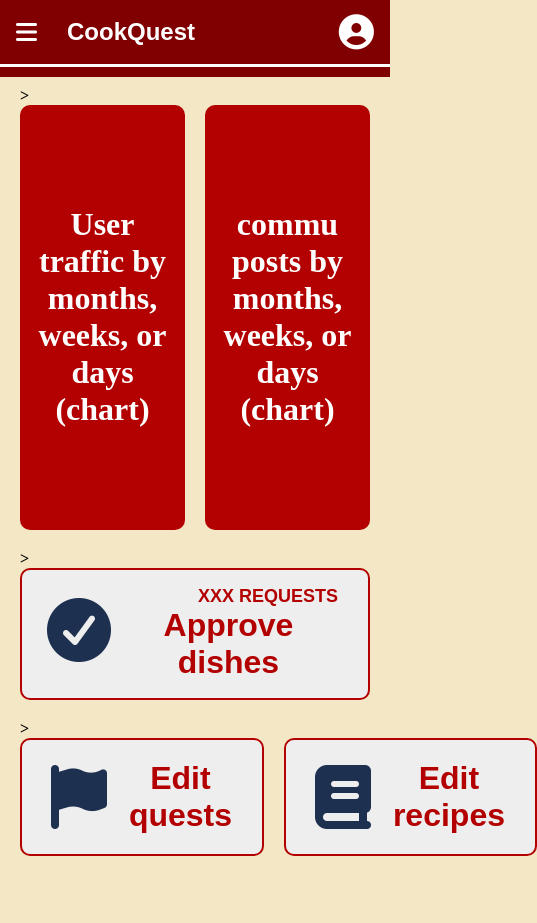
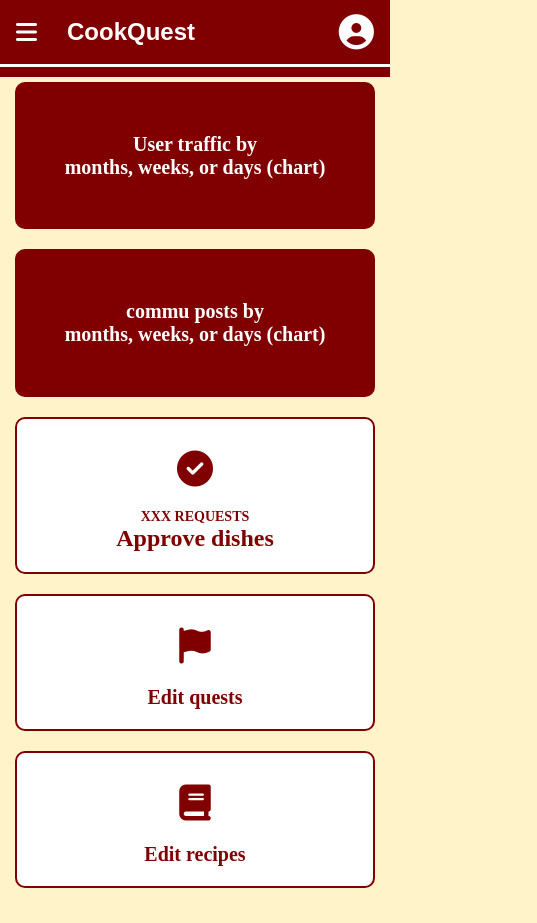
Before and after one commit to eartttpy1/CookQuest, a plain HTML site: page html/admin/admin-main.html in a window 390 px wide. Shown: the whole page, 537 px wide, since content can reach past the window. Before the commit the page ends 896 px from the top, so only its background shows below. Drawn offline with nearby package versions, Linux system fonts and the light colour scheme; a web font is replaced by a local one.

Commit message:
theme + responsive for admin-main
Added switchable dark/light theme via option. added responsive on mobile device {768px, 500px, 320px}.

```diff
--- a/assets/a-css/admin-main.css
+++ b/assets/a-css/admin-main.css
@@ -1,7 +1,20 @@
-* {
-  margin: 0;
-  padding: 0;
-  box-sizing: border-box;
+:root{
+  --base-color: #800002;
+  --text-color: white;
+  --background-theme: #FFF3C9;
+  --hover-color: rgb(162, 0, 3, 0.3);
+  --box-shadow-color: rgb(0, 0, 0, 0.7);
+  --border-bottom-color: rgba(255,255,255,0.2);
+  --option-color: #800002;
+}
+body.darkmode{
+  --base-color: #3D4459;
+  --text-color: white;
+  --background-theme: #FFF3C9;
+  --hover-color: rgba(87, 96, 130, 0.7);
+  --box-shadow-color: rgb(0, 0, 0, 0.7);
+  --border-bottom-color: rgba(255,255,255,0.2);
+  --option-color: #2d3241;
 }
 
 .logo {
@@ -10,12 +23,12 @@
 }
 
 body {
-  background-color: #f3e7c6;
+  background-color: var(--background-theme);
 }
 
 .header {
-  background-color: #b30000;
-  color: white;
+  background-color: var(--base-color);
+  color: var(--text-color);
   display: flex;
   align-items: center;
   justify-content: space-between;
@@ -31,7 +44,7 @@ body {
 .profile {
   width: 35px;
   height: 35px;
-  background: #ddd;
+  background: white;
   border-radius: 50%;
 }
 
@@ -54,8 +67,8 @@ body {
 }
 
 .card.red {
-  background-color: #b30000;
-  color: white;
+  background-color: var(--base-color);
+  color: var(--text-color);
   padding-top: 12vh;
   padding-bottom: 12vh;
   font-weight: bold;
@@ -65,44 +78,47 @@ body {
   display: flex;
   justify-content: space-between;
   align-items: center;
-  border: 2px solid #b30000;
-  padding-right: 30px;
-  background: #eee;
+  border: 2px solid var(--base-color);
+  padding:30px;
+  background: white;
   margin-bottom: 20px;
+}
+
+.card.wide .left i {
+  font-size: 50px;
+  color: var(--base-color);
 }
 
 .requests {
   text-align: right;
-  font-family: 'Pattaya', sans-serif;
   font-size: 18px;
-  color: #b30000;
+  color: var(--base-color);
 }
 
 .action {
-  font-family: 'Pattaya', sans-serif;
   font-size: 32px;
-  color: #b30000;
+  color: var(--base-color);
   font-weight: bold;
 }
 
 .card.outline {
-  border: 2px solid #b30000;
-  padding-right: 30px;
-  background: #eee;
-  color: #b30000;
+  border: 2px solid var(--base-color);
+  padding: 30px;
+  background: white;
+  color: var(--base-color);;
   display: flex;
   align-items: center;
   justify-content: space-between;
-  gap: 10px;
+  margin-bottom: 20px;
   font-weight: bold;
 }
 
-.text {
-  font-family: 'Pattaya', sans-serif;
-}
-.icon {
-  width: 80px;
-  height: 80px;
+.card.outline i {
+  font-size: 50px;
+  color: var(--base-color);
+  display: flex;
+  align-items: center;
+  justify-content: center;
 }
 
 .link-card {
@@ -121,3 +137,116 @@ body {
 .link-card:active {
   transform: scale(0.98);
 }
+
+@media (max-width: 768px) {
+  .card-row {
+    flex-direction: column;
+  }
+
+  .card {
+    font-size: 24px;
+  }
+
+  .card.red {
+    padding-top: 8vh;
+    padding-bottom: 8vh;
+  }
+
+  .card.wide {
+    flex-direction: column;
+    align-items: center;
+    text-align: center;
+    justify-content: center;
+    padding: 20px;
+  }
+
+  .card.wide .left {
+    margin-bottom: 10px;
+  }
+
+  .card.outline {
+    flex-direction: column;
+    align-items: center;
+    text-align: center;
+    width: 100%;
+    padding: 20px;
+    margin: 0 auto;
+  }
+
+  .card.wide .right {
+    align-items: center;
+  }
+
+  .requests {
+    text-align: center;
+  }
+}
+
+@media (max-width: 500px) {
+  .container {
+    padding: 15px;
+  }
+
+  .card {
+    font-size: 20px;
+    padding: 15px;
+  }
+
+  .card.red {
+    padding-top: 6vh;
+    padding-bottom: 6vh;
+  }
+
+  .card.wide .left i {
+    font-size: 40px;
+    padding: 15px;
+  }
+
+  .action {
+    font-size: 24px;
+  }
+
+  .requests {
+    font-size: 14px;
+  }
+
+  .card.outline {
+    flex-direction: column;
+    justify-content: center;
+    text-align: center;
+    gap: 10px;
+  }
+
+  .card.outline i,
+  .card.wide .left i {
+    font-size: 36px;
+    padding: 12px;
+  }
+}
+
+@media (max-width: 320px) {
+  .card {
+    font-size: 16px;
+  }
+
+  .action {
+    font-size: 18px;
+  }
+
+  .requests {
+    font-size: 12px;
+  }
+
+  .card.wide .left i {
+    font-size: 32px;
+    padding: 10px;
+  }
+
+  .card.outline i {
+    font-size: 32px;
+  }
+
+  .container {
+    padding: 10px;
+  }
+}
--- a/html/admin/admin-main.html
+++ b/html/admin/admin-main.html
@@ -13,6 +13,7 @@
     <link rel="preconnect" href="https://fonts.gstatic.com" crossorigin>
     <link href="https://fonts.googleapis.com/css2?family=Inria+Serif:ital,wght@0,300;0,400;0,700;1,300;1,400;1,700&family=Nunito:ital,wght@0,200..1000;1,200..1000&display=swap" rel="stylesheet">
     <link href="https://fonts.googleapis.com/css2?family=Pattaya&display=swap" rel="stylesheet">
+    <link href="https://fonts.googleapis.com/css2?family=IBM+Plex+Sans+Thai+Looped:wght@100;200;300;400;500;600;700&family=Inria+Serif:ital,wght@0,300;0,400;0,700;1,300;1,400;1,700&family=Nunito:ital,wght@0,200..1000;1,200..1000&display=swap" rel="stylesheet">
     <link rel="stylesheet" href="https://cdnjs.cloudflare.com/ajax/libs/font-awesome/6.5.2/css/all.min.css" integrity="sha512-SnH5WK+bZxgPHs44uWIX+LLJAJ9/2PkPKZ5QiAj6Ta86w+fsb2TkcmfRyVX3pBnMFcV7oQPJkl9QevSCWr3W6A==" crossorigin="anonymous" referrerpolicy="no-referrer" />
     <link rel="stylesheet" href="https://fonts.googleapis.com/css2?family=Material+Symbols+Outlined:opsz,wght,FILL,GRAD@20..48,100..700,0..1,-50..200&icon_names=arrow_drop_down" />
 
@@ -53,7 +54,7 @@
             <ul class="mainIcon">
                 <li class="menu-button"><i width="26" height="26" class="fa-solid fa-bars"></i></a></li>
             </ul>
-            <li class="logo"><a class="linkhref">CookQuest</a></li>
+            <li class="logo"><a class="linkhref thaipattaya">CookQuest</a></li>
             <ul class="titlebar">
                 <li class="hideOnMobile"><a class="linkhref admin" href="admin-main.html"><span>Home</span></a></li>
                 <li class="hideOnMobile"><a class="linkhref admin" href="approve-menu.html"><span>Approve dishes</span></a></li>
@@ -106,32 +107,32 @@
     <!-- ==============main admin page content ============== -->
    <main class="container">
 
-        <!-- ===charts=== -->>
+        <!-- ===charts=== -->
         <div class="card-row">
             <div class="card red">User traffic by<br>months, weeks, or days (chart)</div>
             <div class="card red">commu posts by<br>months, weeks, or days (chart)</div>
         </div>
 
-        <!-- ===top one button=== -->>
+        <!-- ===top one button=== -->
         <a href="approve-menu.html" class="card wide link-card">
             <div class="left">
-                <img class="icon" src="../../assets/a-img/circle-check-solid.png" alt="check">
+                <i class="fa-solid fa-circle-check"></i>
             </div>
             <div class="right">
                 <p class="requests">XXX REQUESTS</p>
-                <p class="action">Approve dishes</p>
+                <p class="action thaipattaya">Approve dishes</p>
             </div>
         </a>
 
-        <!-- ===bottom two buttons=== -->>
+        <!-- ===bottom two buttons=== -->
         <div class="card-row">
             <a href="e-quest.html" class="card outline link-card">
-                <img class="icon" src="../../assets/a-img/flag-solid.png" alt="quest">
-                <span class="text">Edit quests</span>
+                <i class="fa-solid fa-flag"></i>
+                <span class="thaipattaya">Edit quests</span>
             </a>
             <a href="e-menu.html" class="card outline link-card">
-                <img class="icon" src="../../assets/a-img/book-solid.png" alt="recipe">
-                <span class="text">Edit recipes</span>
+                <i class="fa-solid fa-book"></i>
+                <span class="thaipattaya">Edit recipes</span>
             </a>
         </div>
   </main>
```
